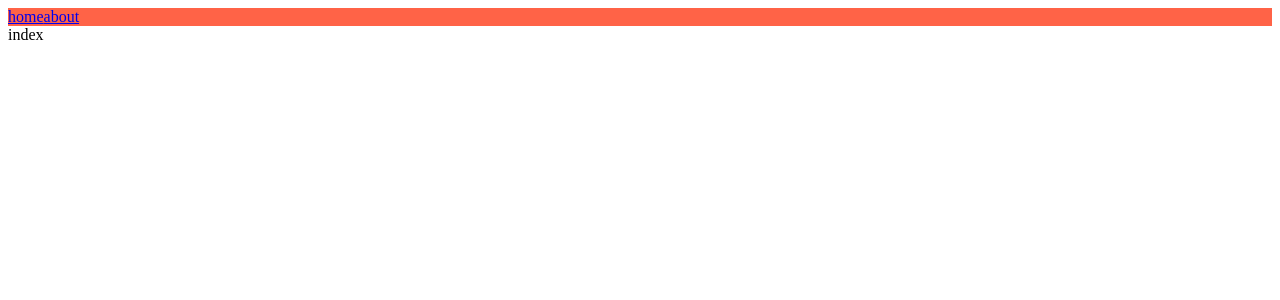
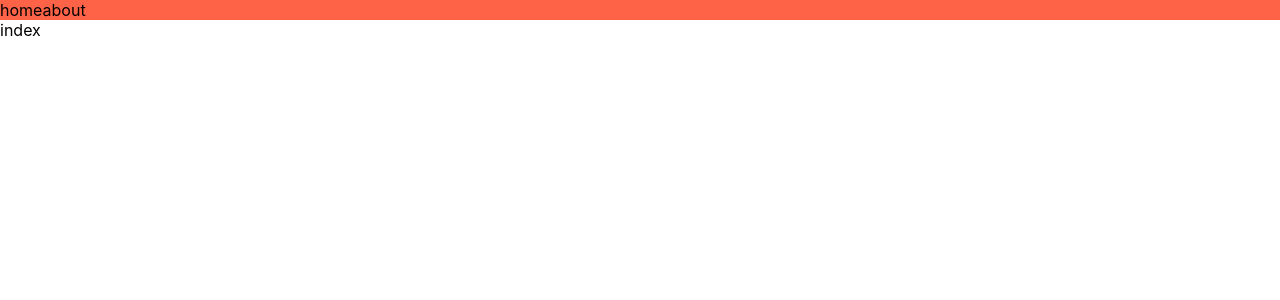
Before and after one commit to phk9436/nexjsBeginning, a Next.js app: page / in a window 1280 px wide. Shown: the top 300 px of the page. Built offline with nearby package versions, Linux system fonts and the light colour scheme.

Commit message:
nextjs app

```diff
--- /dev/null
+++ b/pages/_app.tsx
@@ -0,0 +1,19 @@
+import React, { Component } from "react";
+import Navbar from "../components/Navbar";
+import "../styles/globals.css";
+
+interface Iprops {
+  Component: Function;
+  pageProps: Object;
+}
+
+function App({ Component, pageProps }: Iprops) {
+  return (
+    <>
+      <Navbar />
+      <Component {...pageProps} />
+    </>
+  );
+}
+
+export default App;
--- a/pages/index.tsx
+++ b/pages/index.tsx
@@ -1,12 +1,5 @@
-import Navbar from "../components/Navbar";
-
 function index() {
-  return (
-    <>
-    <Navbar />
-    <div>index</div>
-    </>
-  );
+  return <div>index</div>;
 }
 
 export default index;
```
